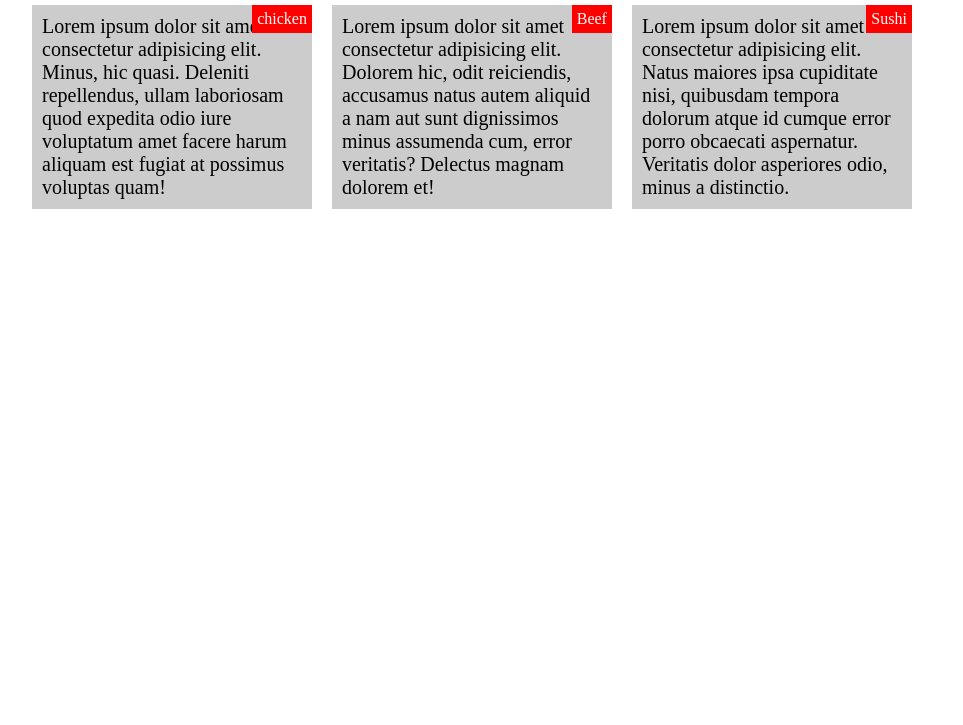
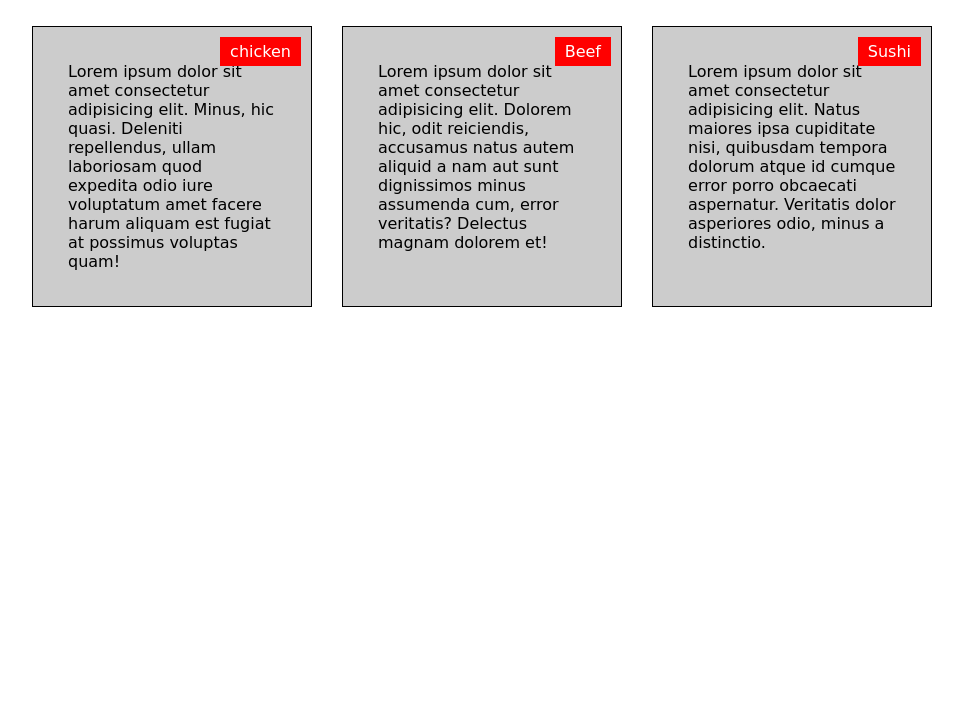
Before and after one commit to omonaaa/coursera-, a plain HTML site: page module2-solution/index.html in a window 1280 px wide. Shown: the part 75-800 px from the top of the page, without its empty margins (158-1121 px from the left). Drawn offline with Linux system fonts and the light colour scheme.

Commit message:
Update style.css

```diff
--- a/module2-solution/style.css
+++ b/module2-solution/style.css
@@ -1,76 +1,67 @@
-h1{
-    text-align:center;
-}.container {
-    display: flex;
-    flex-direction: column;
-    width: 100%;
+/* Resetting default margin and padding */
+body {
+    margin: 0;
+    padding: 0;
+    font-family:cursive;
 }
 
-.parent {
-    position: relative;
-    margin-bottom: 20px; /* Added margin for better separation */
-    background-color: #ccc;
+/* Center the heading */
+h1 {
+    text-align: center;
 }
 
-.child {
-    font-size: 20px;
-    padding: 10px;
+/* Define styles for the container */
+.container {
+    display: flex;
+    flex-wrap: wrap; /* Allow items to wrap onto new lines */
+    justify-content: space-between; /* Spacing between sections */
+    padding: 20px; /* Add padding to container */
+    max-width: 900px; /* Limit maximum width for larger screens */
+    margin: 0 auto; /* Center the container horizontally */
 }
 
+/* Define styles for each section */
+.parent {
+    width: calc(33.33% - 20px); /* Set width for each item with some spacing */
+    margin-bottom: 20px; /* Spacing between sections */
+    position: relative; /* Positioning for the section title */
+    background-color: #ccc; /* Background color for sections */
+    border: 1px solid black; /* 1px black border */
+    padding: 35px; /* Add padding to sections */
+    box-sizing: border-box; /* Include border and padding in section width calculation */
+}
+
+/* Define styles for section titles */
 .small-div {
-    position: absolute;
-    top: 0;
-    right: 0;
-    background-color: #f00;
-    color: #fff;
-    padding: 5px;
+    position: absolute; /* Position title absolutely */
+    top: 10px; /* 10px from top */
+    right: 10px; /* 10px from right */
+    background-color: #f00; /* Red background color for titles */
+    color: #fff; /* White text color */
+    padding: 5px 10px; /* Padding for title */
 }
 
 /* Desktop View */
 @media screen and (min-width: 992px) {
-    .container {
-        flex-direction: row;
-        flex-wrap: wrap; /* Allow items to wrap onto new lines */
-        max-width: 900px; /* Limit maximum width for larger screens */
-        margin: 0 auto; /* Center the container horizontally */
-    }
-
-    .parent {
-        width: calc(33.33% - 20px); /* Set width for each item with some spacing */
-        margin-right: 20px;
-    }
-
-    .parent:nth-child(3n) {
-        margin-right: 0; /* Remove margin from the last item in each row */
-    }
+    /* No additional styles needed for desktop view */
 }
 
 /* Tablet View */
 @media screen and (min-width: 768px) and (max-width: 991px) {
     .parent {
         width: calc(50% - 20px); /* Set width for each item with some spacing */
-        margin-right: 20px;
-        margin-bottom: 20px; /* Added margin for better separation */
     }
 
-    /* Set width for the first two sections */
-    .parent:nth-child(-n+2) {
-        width: calc(50% - 20px);
-        margin-right: 20px;
-    }
-
-    /* Set width for the third section to 100% */
     .parent:nth-child(3) {
-        width: 100%;
+        width: 100%; /* Third section takes up full width */
         margin-right: 0; /* Remove right margin for the third section */
     }
 }
 
-
 /* Mobile View */
 @media screen and (max-width: 767px) {
     .parent {
-        width: 100%; /* Make each item take full width */
+        width: 100%; /* Each section takes up full width */
         margin-right: 0; /* Remove any right margin */
     }
 }
```
